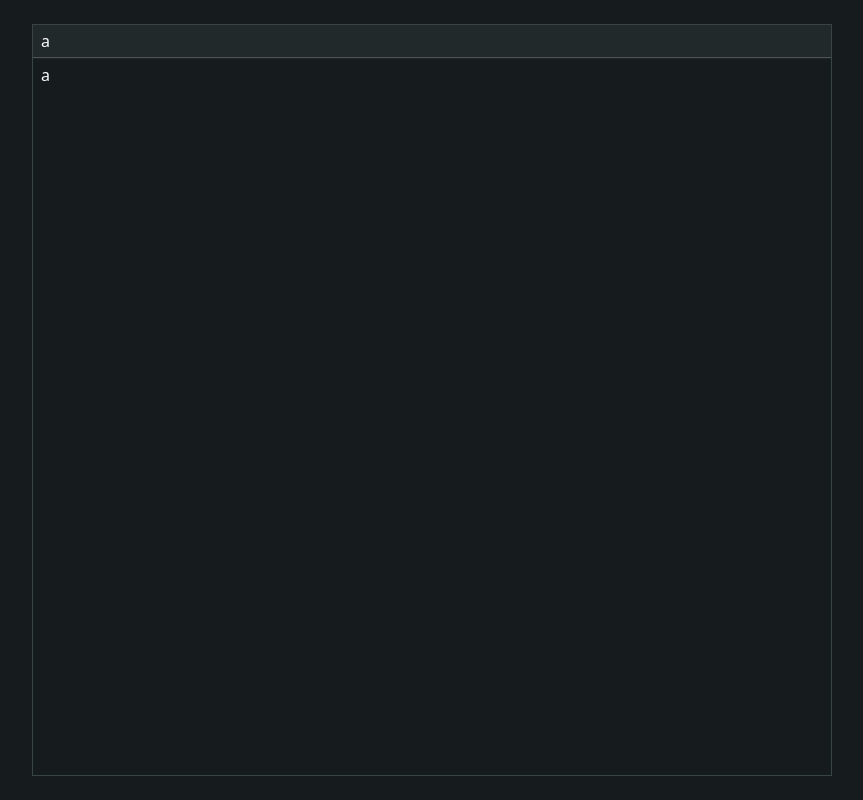
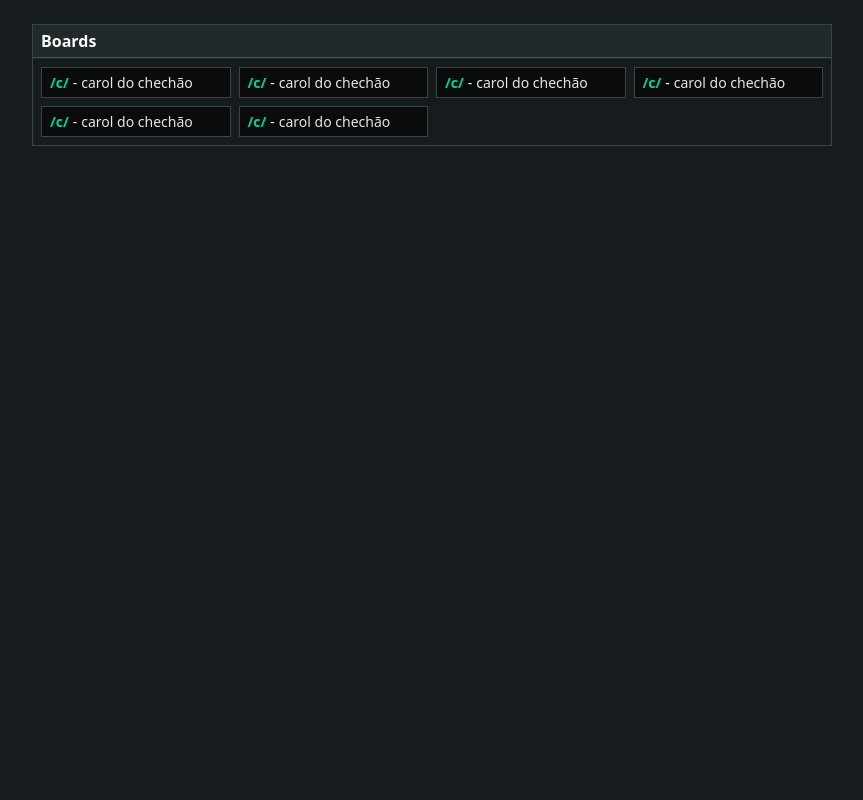
Before and after one commit to VictorClvtt/pichan-django-imageboard, a Django app: page / in a window 1280 px wide. Shown: the whole page, without its empty margins (208-1071 px from the left). Run offline with Django 5.2, Linux system fonts and the light colour scheme.

Commit message:
refactor: restructure and update the homepage's html and css files

```diff
--- a/apps/core/views.py
+++ b/apps/core/views.py
@@ -2,4 +2,4 @@ from django.shortcuts import render
 from django.http import HttpResponse
 
 def home(request):
-    return render(request, 'global/base.html')
+    return render(request, 'core/home.html')
--- a/static/core/css/core.css
+++ /dev/null
@@ -1 +0,0 @@
-@import '.core/css/core.css';
--- /dev/null
+++ b/static/core/css/index.css
@@ -0,0 +1,9 @@
+.home-main{
+    width: 100%;
+    max-width: 800px;
+}
+
+.board-button:hover{
+    background-color: var(--main-bg-color-light);
+    transition: 0.25s;
+}
--- a/static/global/css/base.css
+++ b/static/global/css/base.css
@@ -1,5 +1,3 @@
-@import './variables.css';
-
 body{
     background-color: var(--main-bg-color);
     height: 100vh;
@@ -13,7 +11,11 @@ body{
     border: 1px solid var(--main-border-color);
 }
 
-.main-bg-color-lighter{
+.main-bg-color-dark{
+    background-color: var(--main-bg-color-dark);
+}
+
+.main-bg-color-light{
     background-color: var(--main-bg-color-light);
 }
 
@@ -22,7 +24,22 @@ body{
     margin: 0;
 }
 
-main{
-    width: 100%;
-    max-width: 800px;
+.main-dark-font-color{
+    color: var(--main-dark-font-color);
 }
+
+.main-normal-fs{
+    font-size: var(--normal-font-size);
+}
+
+.main-accent-color{
+    color: var(--main-accent-color);
+}
+
+.main-light-accent-color{
+    color: var(--main-light-accent-color);
+}
+
+.main-big-fs{
+    font-size: var(--big-font-size);
+}
--- a/static/global/css/variables.css
+++ b/static/global/css/variables.css
@@ -1,10 +1,16 @@
 :root {
+    --main-bg-color-dark: oklch(14.8% 0.004 228.8);
     --main-bg-color: oklch(21.8% 0.008 223.9);
     --main-bg-color-light: oklch(27.5% 0.011 216.9);
 
     --main-border-color: oklch(37.8% 0.015 216);
 
+    --main-dark-font-color: oklch(92.5% 0.005 214.3);
     --main-font-color: oklch(98.7% 0.002 197.1);
 
-    --main-accent-color: oklch(79.2% 0.209 151.711);
+    --main-accent-color: oklch(76.5% 0.177 163.223);
+    --main-light-accent-color: oklch(90.5% 0.093 164.15);
+
+    --normal-font-size: 0.875rem;
+    --big-font-size: 1rem;
 }
--- /dev/null
+++ b/templates/core/home.html
@@ -0,0 +1,66 @@
+{% extends 'global/base.html' %}
+{% load static %}
+
+{% block title %}πchan{% endblock %}
+
+{% block body_class %}
+    d-flex justify-content-center p-4
+{% endblock %}
+
+{% block extra_css %}
+    <link rel="stylesheet" href="{% static 'core/css/index.css' %}">
+{% endblock %}
+
+{% block content %}
+    <main class="home-main">
+        <section class="main-border d-flex flex-column">
+            <h2 class="main-bg-color-light m-0 py-1 px-2 main-big-fs fw-bold lh-base">Boards</h2>
+            <hr class="main-hr">
+            <div class="p-2 row row-cols-4 g-2 boards">
+                <div class="col">
+                    <a class="d-flex gap-1 main-bg-color-dark main-border px-2 py-1 d-flex board-button text-decoration-none">
+                        <h3 class="main-normal-fs main-accent-color fw-bold m-0 lh-base">/c/</h3>
+                        <p class="main-normal-fs m-0 lh-base">-</p>
+                        <p class="main-normal-fs m-0 lh-base main-dark-font-color">carol do chechão</p>
+                    </a>
+                </div>
+                <div class="col">
+                    <a class="d-flex gap-1 main-bg-color-dark main-border px-2 py-1 d-flex board-button text-decoration-none">
+                        <h3 class="main-normal-fs main-accent-color fw-bold m-0 lh-base">/c/</h3>
+                        <p class="main-normal-fs m-0 lh-base">-</p>
+                        <p class="main-normal-fs m-0 lh-base main-dark-font-color">carol do chechão</p>
+                    </a>
+                </div>
+                <div class="col">
+                    <a class="d-flex gap-1 main-bg-color-dark main-border px-2 py-1 d-flex board-button text-decoration-none">
+                        <h3 class="main-normal-fs main-accent-color fw-bold m-0 lh-base">/c/</h3>
+                        <p class="main-normal-fs m-0 lh-base">-</p>
+                        <p class="main-normal-fs m-0 lh-base main-dark-font-color">carol do chechão</p>
+                    </a>
+                </div>
+                <div class="col">
+                    <a class="d-flex gap-1 main-bg-color-dark main-border px-2 py-1 d-flex board-button text-decoration-none">
+                        <h3 class="main-normal-fs main-accent-color fw-bold m-0 lh-base">/c/</h3>
+                        <p class="main-normal-fs m-0 lh-base">-</p>
+                        <p class="main-normal-fs m-0 lh-base main-dark-font-color">carol do chechão</p>
+                    </a>
+                </div>
+                <div class="col">
+                    <a class="d-flex gap-1 main-bg-color-dark main-border px-2 py-1 d-flex board-button text-decoration-none">
+                        <h3 class="main-normal-fs main-accent-color fw-bold m-0 lh-base">/c/</h3>
+                        <p class="main-normal-fs m-0 lh-base">-</p>
+                        <p class="main-normal-fs m-0 lh-base main-dark-font-color">carol do chechão</p>
+                    </a>
+                </div>
+                <div class="col">
+                    <a class="d-flex gap-1 main-bg-color-dark main-border px-2 py-1 d-flex board-button text-decoration-none">
+                        <h3 class="main-normal-fs main-accent-color fw-bold m-0 lh-base">/c/</h3>
+                        <p class="main-normal-fs m-0 lh-base">-</p>
+                        <p class="main-normal-fs m-0 lh-base main-dark-font-color">carol do chechão</p>
+                    </a>
+                </div>
+            </div>
+        </section>
+
+    </main>
+{% endblock %}
--- a/templates/global/base.html
+++ b/templates/global/base.html
@@ -1,19 +1,21 @@
 {% load static %}
-
 <!DOCTYPE html>
 <html lang="en">
 <head>
     <meta charset="UTF-8">
     <meta name="viewport" content="width=device-width, initial-scale=1.0">
+
     <link href="https://cdn.jsdelivr.net/npm/bootstrap@5.3.8/dist/css/bootstrap.min.css" rel="stylesheet" integrity="sha384-sRIl4kxILFvY47J16cr9ZwB07vP4J8+LH7qKQnuqkuIAvNWLzeN8tE5YBujZqJLB" crossorigin="anonymous">
+    <link rel="stylesheet" href="{% static 'global/css/variables.css' %}">
     <link rel="stylesheet" href="{% static 'global/css/base.css' %}">
-    <title>Document</title>
+
+    {% block extra_css %}{% endblock %}
+
+    <title>{% block title %}App{% endblock %}</title>
 </head>
-<body class="d-flex justify-content-center p-4">
-    <main class="main-border d-flex flex-column">
-        <div class="main-bg-color-lighter py-1 px-2">a</div>
-        <hr class="main-hr">
-        <div class="py-1 px-2">a</div>
-    </main>
+<body class="{% block body_class %}{% endblock %}">
+
+    {% block content %}{% endblock %}
+
 </body>
 </html>
```
